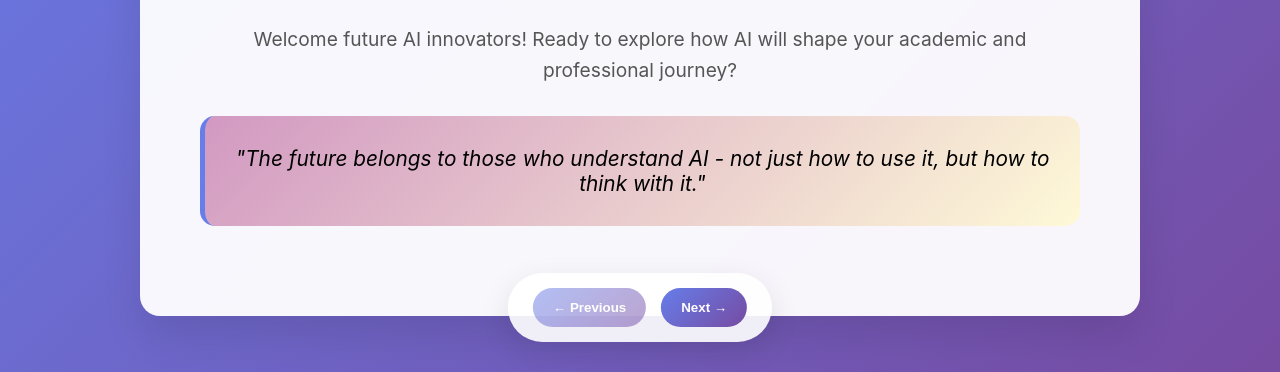
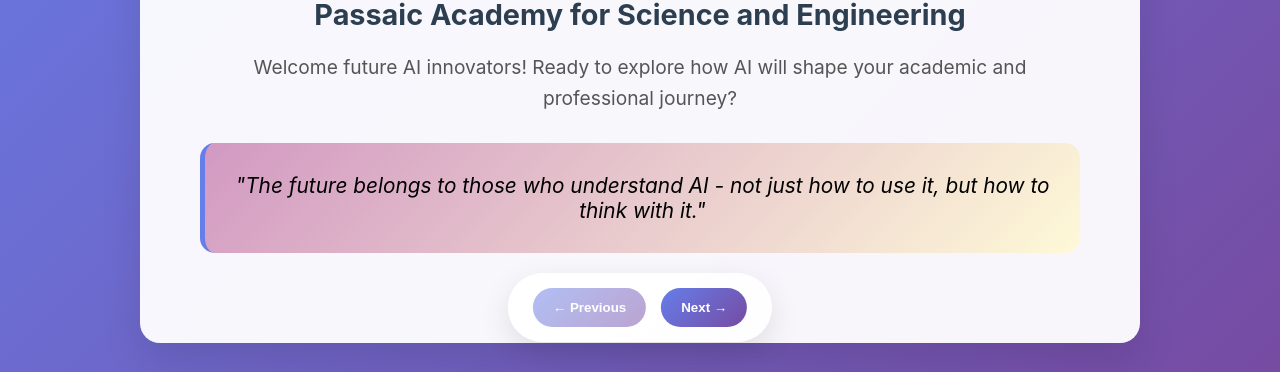
Before and after one commit to profliuhao/ai_intro, a website: page ai_talk_presentation.html in a window 1280 px wide. Shown: the part 428-800 px from the top of the page. Drawn offline with Linux system fonts and the light colour scheme.

Commit message:
update title

```diff
--- a/ai_talk_presentation.html
+++ b/ai_talk_presentation.html
@@ -295,6 +295,7 @@
             <span class="emoji">🤖✨</span>
             <h1>AI: Your Digital Co-Pilot</h1>
             <h2>for College & Beyond</h2>
+            <h3>Passaic Academy for Science and Engineering</h3>
             <p>Welcome future AI innovators! Ready to explore how AI will shape your academic and professional journey?</p>
             <div class="quote-box">
                 "The future belongs to those who understand AI - not just how to use it, but how to think with it."
```
